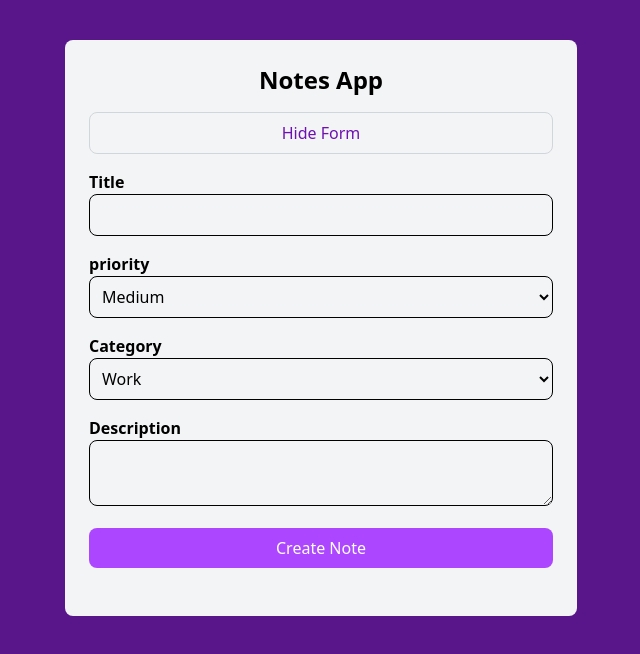
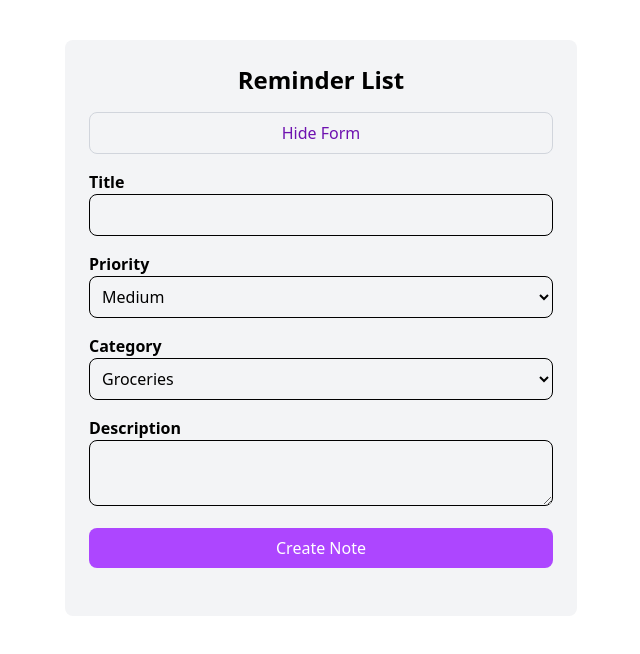
Before and after one commit to pedromarungo/Notes-App, a React (Vite) app: page / in a window 1280 px wide. Both pictures are taken after a click on the button "Add New Note". Shown: the top 654 px of the page, without its empty margins (319-959 px from the left). Built offline with nearby package versions, Linux system fonts and the light colour scheme.

Commit message:
refactor: swapped hard-coded input for updated Input component across form

```diff
--- a/src/App.jsx
+++ b/src/App.jsx
@@ -1,13 +1,13 @@
-import { useState } from 'react';
-import NoteForm from './components/NoteForm';
-import NoteList from './components/NoteList';
+import { useState } from "react";
+import NoteForm from "./components/NoteForm";
+import NoteList from "./components/NoteList";
 
 function App() {
   const [notes, setNotes] = useState([]);
 
   return (
-    <div className='max-w-lg mx-auto mt-10 p-6 bg-gray-100 rounded-lg shadown-lg'>
-      <h2 className='text-2xl font-bold mb-4 text-center'>Notes App</h2>
+    <div className="max-w-lg mx-auto mt-10 p-6 bg-gray-100 rounded-lg shadown-lg">
+      <h2 className="text-2xl font-bold mb-4 text-center">Reminder List</h2>
       <NoteForm notes={notes} setNotes={setNotes} />
       <NoteList notes={notes} />
     </div>
--- a/src/components/NoteForm.jsx
+++ b/src/components/NoteForm.jsx
@@ -1,6 +1,7 @@
 import React from "react";
 import { useState } from "react";
 import TextInput from "./inputs/TextInput";
+import SelectInput from "./inputs/SelectInput";
 
 function NoteForm({ notes, setNotes }) {
   const [formData, setFormData] = useState({
@@ -55,39 +56,30 @@ function NoteForm({ notes, setNotes }) {
             onChange={handleChange}
             required
           />
-          <div className="mb-4">
-            <label htmlFor="priority" className="block font-semibold">
-              priority
-            </label>
-            <select
+
+          <SelectInput
+            label="Priority"
             name="priority"
-              type="text"
-              className="w-full p-2 border rounded-lg"
             value={formData.priority}
             onChange={handleChange}
-            >
-              formData.
-              <option value="High">High</option>
-              <option value="Medium">Medium</option>
-              <option value="Low">Low</option>
-            </select>
-          </div>
-          <div className="mb-4">
-            <label htmlFor="category" className="block font-semibold">
-              Category
-            </label>
-            <select
+            options={[
+              { value: "High", label: "High" },
+              { value: "Medium", label: "Medium" },
+              { value: "Low", label: "low" },
+            ]}
+          />
+          <SelectInput
+            label="Category"
             name="category"
-              type="text"
-              className="w-full p-2 border rounded-lg"
             value={formData.category}
             onChange={handleChange}
-            >
-              <option value="Work">Work</option>
-              <option value="Personal">Personal</option>
-              <option value="Ideas">Ideas</option>
-            </select>
-          </div>
+            options={[
+              { value: "Groceries", label: "Groceries" },
+              { value: "Essentials", label: "Essentials" },
+              { value: "Wishlist", label: "Wishlist" },
+            ]}
+          />
+
           <div className="mb-4">
             <label htmlFor="description" className="block font-semibold">
               Description
--- /dev/null
+++ b/src/components/inputs/SelectInput.jsx
@@ -0,0 +1,25 @@
+import React from "react";
+
+const SelectInput = ({ label, name, value, onChange, options }) => {
+  return (
+    <div className="mb-4">
+      <label htmlFor={name} className="block font-semibold">
+        {label}
+      </label>
+      <select
+        name={name}
+        className="w-full p-2 border rounded-lg"
+        value={value}
+        onChange={onChange}
+      >
+        {options.map((option) => (
+          <option key={option.value} value={option.value}>
+            {option.label}
+          </option>
+        ))}
+      </select>
+    </div>
+  );
+};
+
+export default SelectInput;
--- a/src/index.css
+++ b/src/index.css
@@ -1,6 +1,5 @@
-@import 'tailwindcss';
-
+@import "tailwindcss";
 
 body {
-  @apply bg-purple-900;
+  @apply bg-white;
 }
```
Lines whose indentation alone changed are shown as unchanged.
